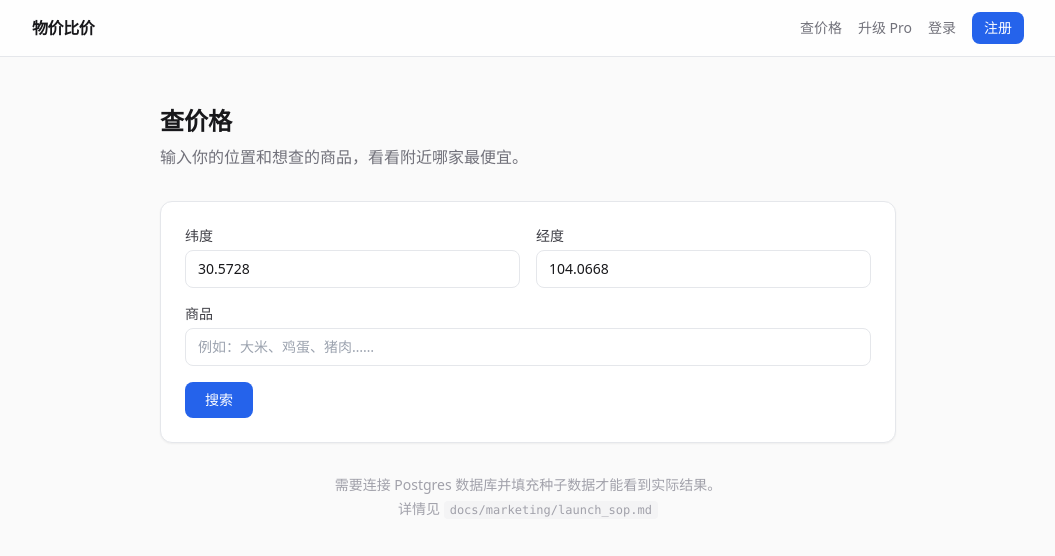
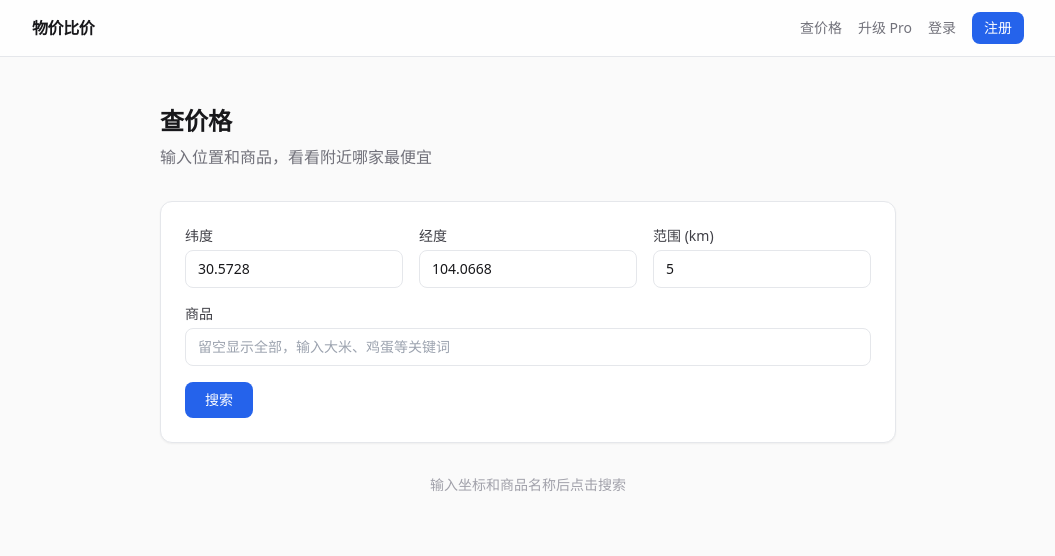
Before and after one commit to Open-4/anchor-price-compare, a Next.js app: page /prices in a window 1280 px wide. Shown: the top 556 px of the page, without its empty margins (112-1167 px from the left). Built offline with nearby package versions, Linux system fonts and the light colour scheme.

Commit message:
feat: functional prices search page + BOM-proof Prisma singleton

```diff
--- a/app/api/prices/route.ts
+++ b/app/api/prices/route.ts
@@ -1,9 +1,7 @@
 import { NextRequest, NextResponse } from "next/server";
 import { Prisma, PrismaClient } from "@prisma/client";
+import { prisma } from "@/lib/prisma";
 
-function getPrisma() {
-  return new PrismaClient();
-}
 
 const EARTH_RADIUS_KM = 6371;
 
@@ -12,7 +10,6 @@ const EARTH_RADIUS_KM = 6371;
 
 export async function GET(request: NextRequest) {
   try {
-    const prisma = getPrisma();
     const { searchParams } = new URL(request.url);
 
     const lat = parseFloat(searchParams.get("lat") ?? "");
--- a/app/prices/page.tsx
+++ b/app/prices/page.tsx
@@ -1,47 +1,116 @@
+"use client";
+
+import { useState } from "react";
+
+interface PriceResult {
+  product: string;
+  avgPrice: number;
+  minPrice: number;
+  maxPrice: number;
+  count: number;
+}
+
 export default function PricesPage() {
+  const [lat, setLat] = useState("30.5728");
+  const [lng, setLng] = useState("104.0668");
+  const [keyword, setKeyword] = useState("");
+  const [radius, setRadius] = useState("5");
+  const [results, setResults] = useState<PriceResult[] | null>(null);
+  const [loading, setLoading] = useState(false);
+  const [error, setError] = useState("");
+
+  async function handleSearch() {
+    setLoading(true);
+    setError("");
+    setResults(null);
+
+    try {
+      const params = new URLSearchParams({
+        lat, lng, radius,
+        ...(keyword.trim() ? { keyword: keyword.trim() } : {}),
+      });
+      const res = await fetch(`/api/prices?${params}`);
+      const data = await res.json();
+
+      if (!res.ok) {
+        throw new Error(data.error || "搜索失败");
+      }
+      setResults(data.data || []);
+    } catch (err) {
+      setError(err instanceof Error ? err.message : "网络错误");
+    } finally {
+      setLoading(false);
+    }
+  }
+
   return (
     <div className="mx-auto max-w-3xl px-4 py-12">
       <h1 className="text-2xl font-bold">查价格</h1>
-      <p className="mt-2 text-zinc-500">输入你的位置和想查的商品，看看附近哪家最便宜。</p>
+      <p className="mt-2 text-zinc-500">输入位置和商品，看看附近哪家最便宜</p>
 
       <div className="mt-8 rounded-xl border bg-white p-6 shadow-sm">
-        <div className="grid gap-4 sm:grid-cols-2">
+        <div className="grid gap-4 sm:grid-cols-3">
           <div>
             <label className="block text-sm font-medium text-zinc-700">纬度</label>
-            <input
-              type="text"
-              defaultValue="30.5728"
-              readOnly
-              className="mt-1 w-full rounded-lg border px-3 py-2 text-sm outline-none focus:border-blue-500"
-            />
+            <input type="text" value={lat} onChange={(e) => setLat(e.target.value)}
+              className="mt-1 w-full rounded-lg border px-3 py-2 text-sm outline-none focus:border-blue-500" />
           </div>
           <div>
             <label className="block text-sm font-medium text-zinc-700">经度</label>
-            <input
-              type="text"
-              defaultValue="104.0668"
-              readOnly
-              className="mt-1 w-full rounded-lg border px-3 py-2 text-sm outline-none focus:border-blue-500"
-            />
+            <input type="text" value={lng} onChange={(e) => setLng(e.target.value)}
+              className="mt-1 w-full rounded-lg border px-3 py-2 text-sm outline-none focus:border-blue-500" />
+          </div>
+          <div>
+            <label className="block text-sm font-medium text-zinc-700">范围 (km)</label>
+            <input type="number" value={radius} onChange={(e) => setRadius(e.target.value)}
+              className="mt-1 w-full rounded-lg border px-3 py-2 text-sm outline-none focus:border-blue-500" />
           </div>
         </div>
         <div className="mt-4">
           <label className="block text-sm font-medium text-zinc-700">商品</label>
-          <input
-            type="text"
-            placeholder="例如：大米、鸡蛋、猪肉……"
+          <input type="text" value={keyword} onChange={(e) => setKeyword(e.target.value)}
+            placeholder="留空显示全部，输入大米、鸡蛋等关键词"
             className="mt-1 w-full rounded-lg border px-3 py-2 text-sm outline-none focus:border-blue-500"
-          />
+            onKeyDown={(e) => e.key === "Enter" && handleSearch()} />
         </div>
-        <button className="mt-4 rounded-lg bg-blue-600 px-5 py-2 text-sm font-medium text-white hover:bg-blue-700">
-          搜索
+        <button onClick={handleSearch} disabled={loading}
+          className="mt-4 rounded-lg bg-blue-600 px-5 py-2 text-sm font-medium text-white hover:bg-blue-700 disabled:opacity-50">
+          {loading ? "搜索中…" : "搜索"}
         </button>
+        {error && <p className="mt-3 text-sm text-red-500">{error}</p>}
       </div>
 
-      <div className="mt-8 text-center text-sm text-zinc-400">
-        <p>需要连接 Postgres 数据库并填充种子数据才能看到实际结果。</p>
-        <p className="mt-1">详情见 <code className="rounded bg-zinc-100 px-1.5 py-0.5 text-xs">docs/marketing/launch_sop.md</code></p>
-      </div>
+      {/* 结果 */}
+      {results !== null && (
+        <div className="mt-8 space-y-3">
+          {results.length === 0 ? (
+            <p className="text-center text-sm text-zinc-400">附近未找到相关商品</p>
+          ) : (
+            results.map((r) => (
+              <div key={r.product} className="rounded-xl border bg-white p-4 shadow-sm">
+                <div className="flex items-center justify-between">
+                  <h3 className="font-semibold">{r.product}</h3>
+                  <span className="rounded-full bg-blue-100 px-2 py-0.5 text-xs text-blue-700">
+                    {r.count} 家店铺
+                  </span>
+                </div>
+                <div className="mt-2 flex items-baseline gap-4 text-sm">
+                  <span className="text-lg font-bold text-green-600">¥{r.minPrice.toFixed(2)}</span>
+                  <span className="text-zinc-400">均价 ¥{r.avgPrice.toFixed(2)}</span>
+                  <span className="text-zinc-400">最高 ¥{r.maxPrice.toFixed(2)}</span>
+                </div>
+              </div>
+            ))
+          )}
+        </div>
+      )}
+
+      {/* 提示 */}
+      {results === null && !loading && (
+        <div className="mt-8 text-center text-sm text-zinc-400">
+          <p>输入坐标和商品名称后点击搜索</p>
+        </div>
+      )}
     </div>
   );
 }
--- /dev/null
+++ b/lib/prisma.ts
@@ -0,0 +1,13 @@
+import { PrismaClient } from "@prisma/client";
+
+const cleanUrl = (process.env.DATABASE_URL || "").replace(/^\uFEFF/, "");
+
+const globalForPrisma = globalThis as unknown as { prisma: PrismaClient };
+
+export const prisma =
+  globalForPrisma.prisma ??
+  new PrismaClient({
+    datasources: { db: { url: cleanUrl } },
+  });
+
+if (process.env.NODE_ENV !== "production") globalForPrisma.prisma = prisma;
```
